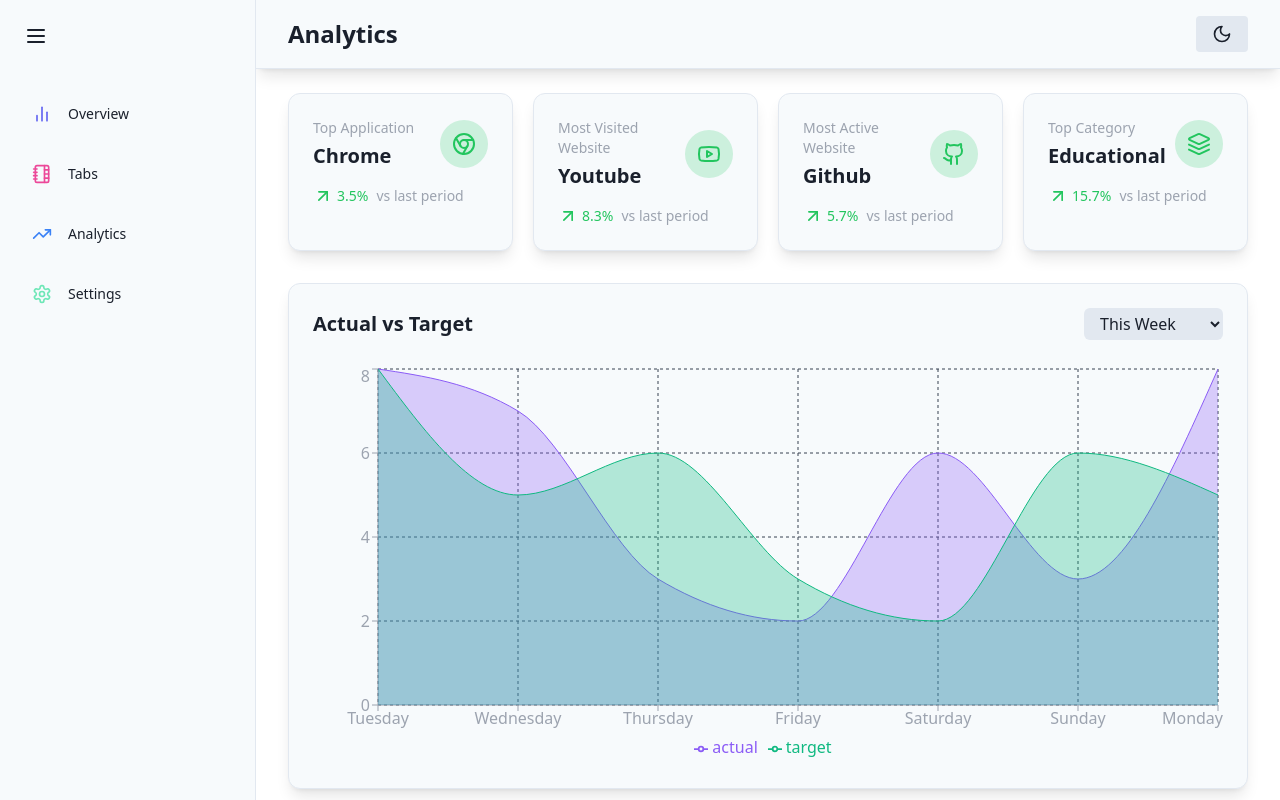
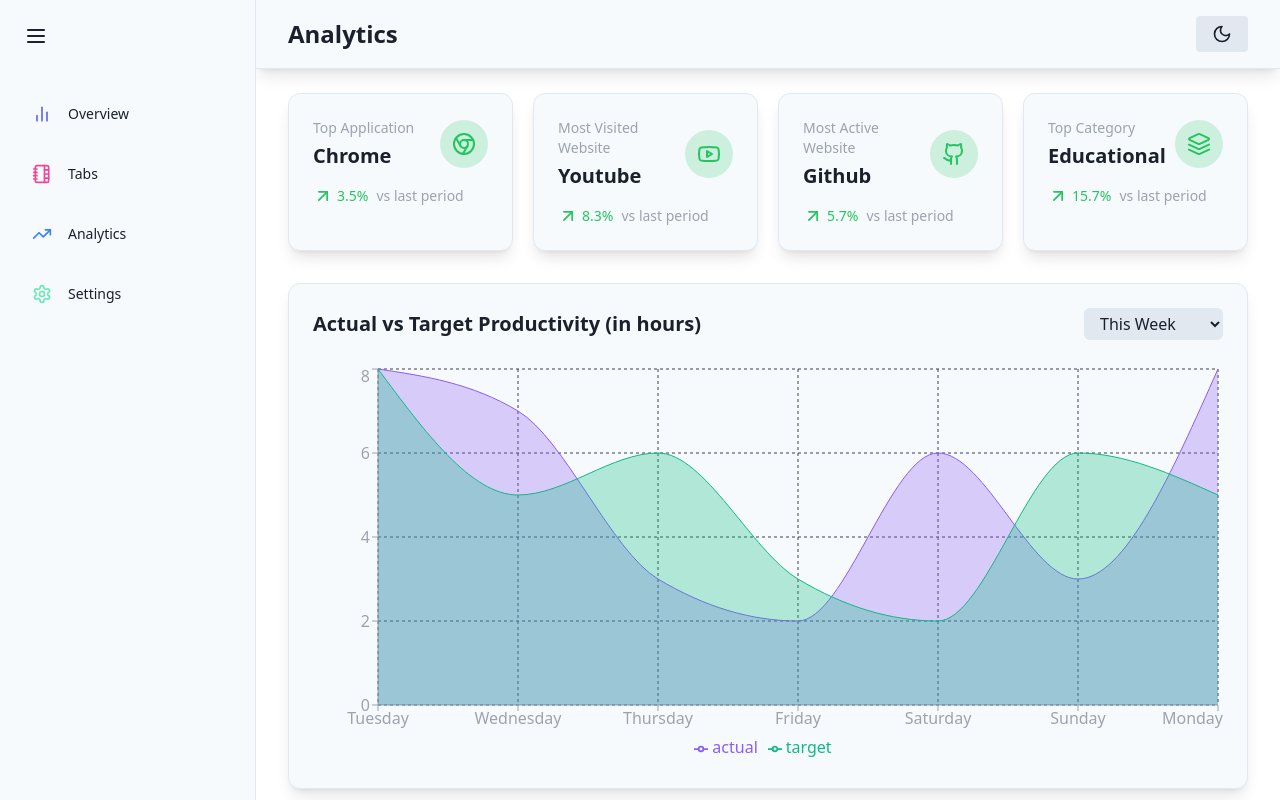
Before and after one commit to timelygator/TimelyGator, a React (Vite) app in the folder web-ui/: page /analytics in a window 1280 px wide. Built offline with nearby package versions, Linux system fonts and the light colour scheme.

Commit message:
Feature: actual chart follow up

```diff
--- a/web-ui/src/components/analytics/actualChart.jsx
+++ b/web-ui/src/components/analytics/actualChart.jsx
@@ -113,7 +113,7 @@ const ActualChart = () => {
             transition={{ delay: 0.2 }}
         >
             <div className='flex justify-between items-center mb-6'>
-                <h2 className='text-xl font-semibold text-text'>Actual vs Target</h2>
+                <h2 className='text-xl font-semibold text-text'>Actual vs Target Productivity (in hours)</h2>
                 <select
                     className='bg-actionDefault text-text rounded-md px-3 py-1 focus:outline-none focus:ring-2 focus:ring-blue-500'
                     value={selectedTimeRange}
```
